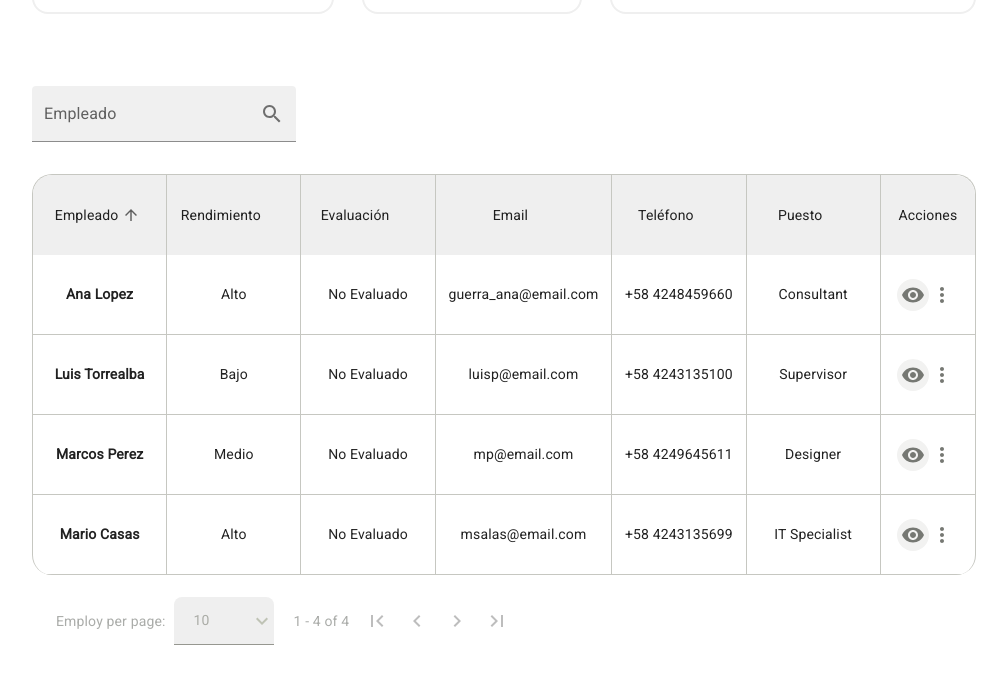
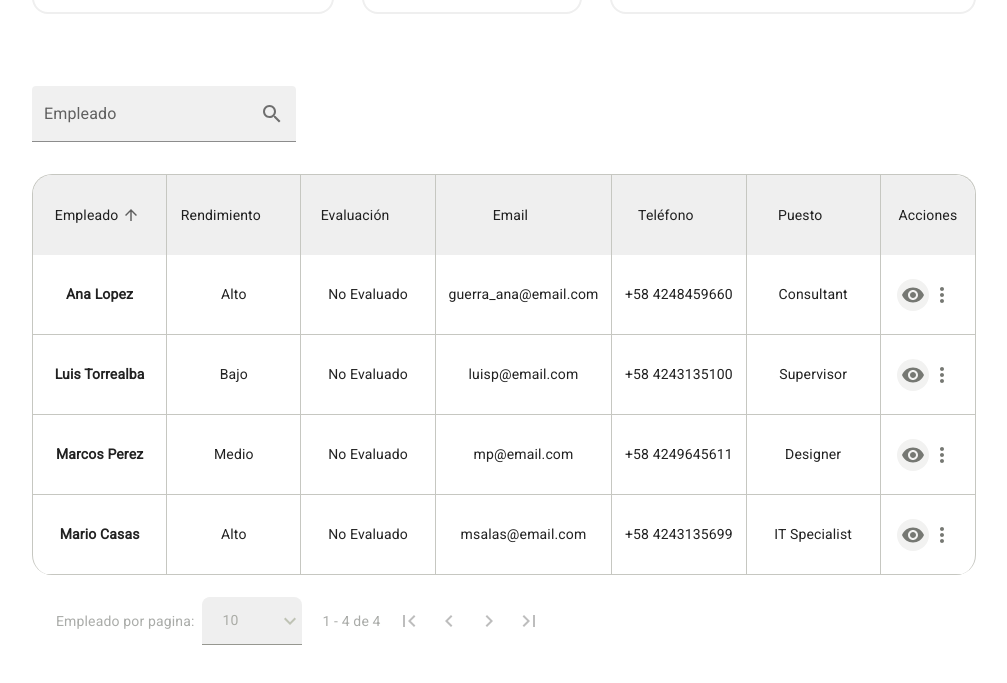
Before and after one commit to zSarcoz/nolatech-pt, a Next.js app: page /dashboard in a window 1280 px wide. Shown: the part 402-1085 px from the top of the page, without its empty margins (48-1055 px from the left). Built offline with nearby package versions, Linux system fonts and the light colour scheme; sample sign-in values are in the browser's storage.

Commit message:
[bugfix] fix

```diff
--- a/src/app/(pages)/(client)/dashboard/evaluations/components/EvaluationTable/EvaluationsTable.tsx
+++ b/src/app/(pages)/(client)/dashboard/evaluations/components/EvaluationTable/EvaluationsTable.tsx
@@ -148,7 +148,7 @@ export default function EvaluationsTable() {
               <div className="flex flex-row gap-x-4 items-center md:w-full lg:w-[35%]">
                 <TextField
                   variant="filled"
-                  placeholder="Employ Name or Performance"
+                  placeholder="Nombre de empleado o rendimiento"
                   label="Evaluacion"
                   style={{ width: "80%" }}
                   value={searchValue}
--- a/src/app/(pages)/(client)/dashboard/tables/employesTable/EmployesTable.tsx
+++ b/src/app/(pages)/(client)/dashboard/tables/employesTable/EmployesTable.tsx
@@ -446,9 +446,9 @@ const EmployesTable: React.FC = () => {
             onPageChange={handleChangePage}
             onRowsPerPageChange={handleChangeRowsPerPage}
             ActionsComponent={TablePaginationActions}
-            labelRowsPerPage="Employ per page:"
+            labelRowsPerPage="Empleado por pagina:"
             labelDisplayedRows={({ from, to, count }) =>
-              `${from} - ${to} of ${count}`
+              `${from} - ${to} de ${count}`
             }
             slotProps={{
               select: {
```
